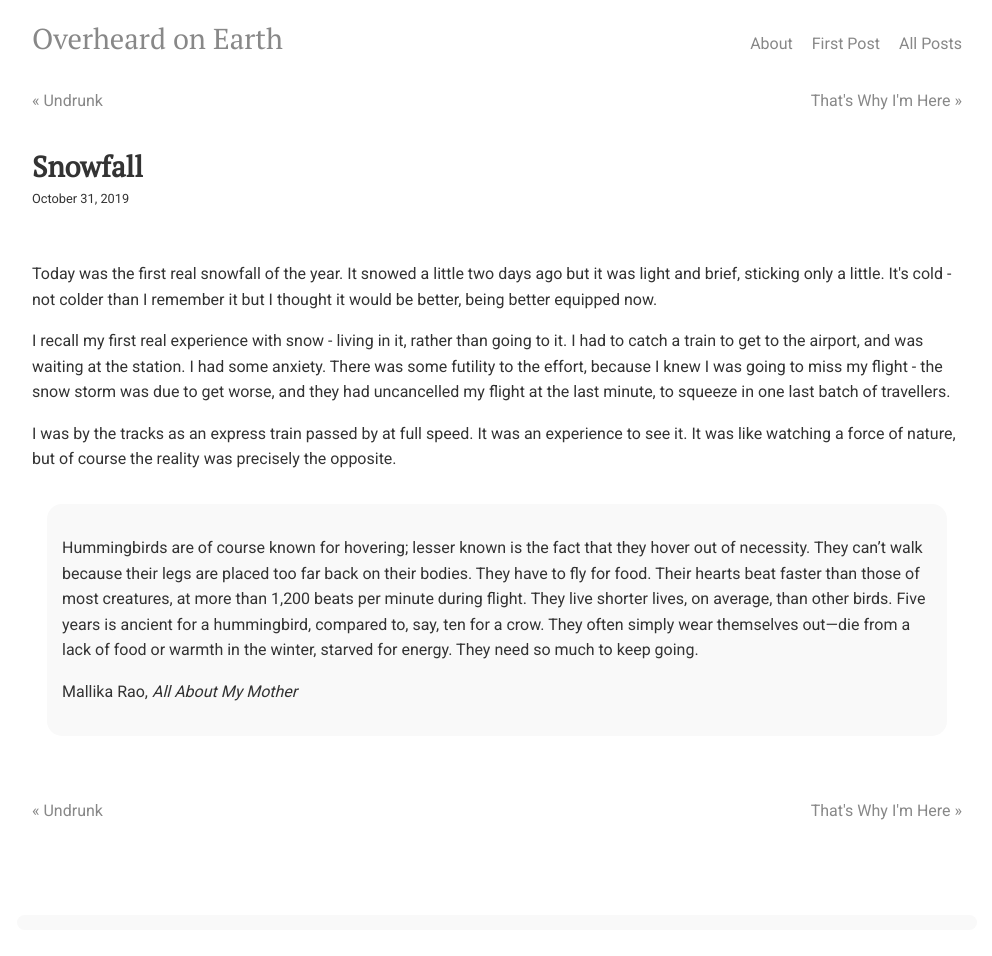
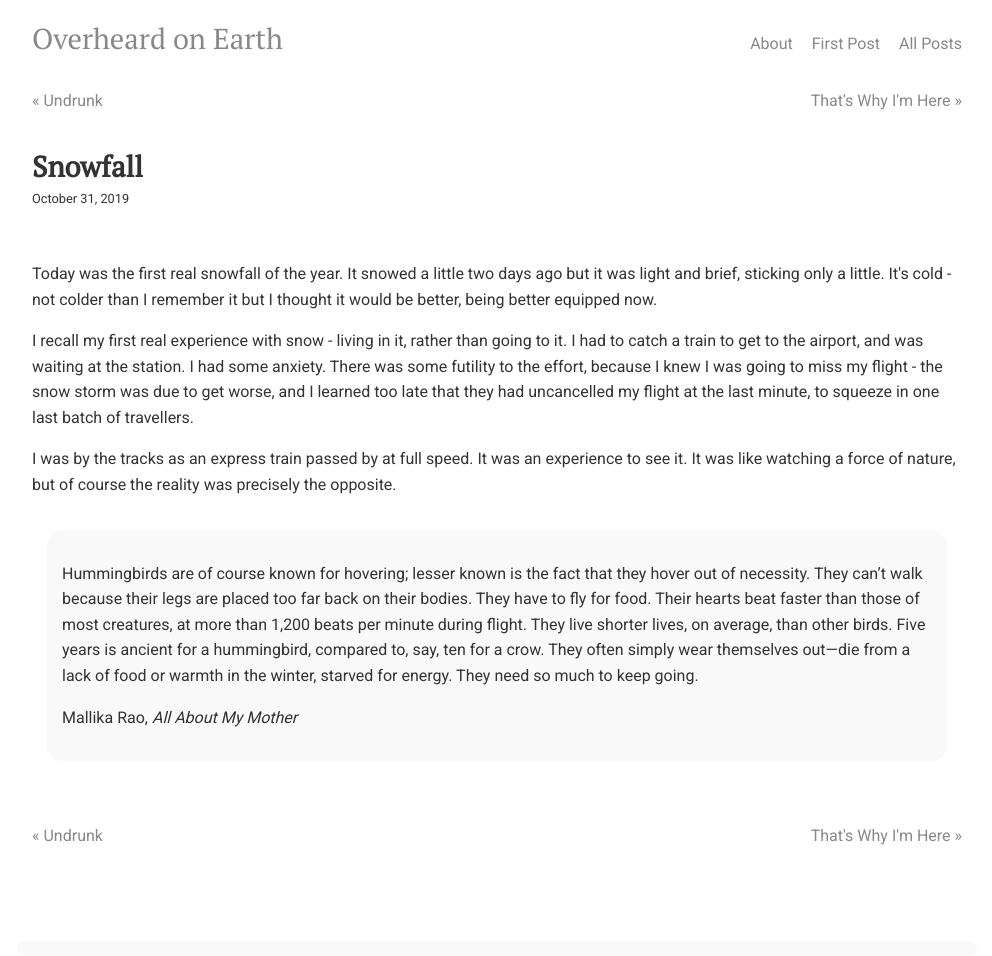
Before and after one commit to overheardonearth/overheardonearth.github.io, a Jekyll site: the page built from _posts/2019-10-31-snowfall.html, in a window 1280 px wide. Shown: the whole page, without its empty margins (143-1135 px from the left). Built offline with Jekyll 4.4.1, drawn with Linux system fonts in a browser that asks for light colours; comment, search, counter and statistics services are not loaded; before the commit the page ends 930 px from its top, so only the background shows below that.

Commit message:
Update 2019-10-31-snowfall.html

```diff
--- a/_posts/2019-10-31-snowfall.html
+++ b/_posts/2019-10-31-snowfall.html
@@ -8,7 +8,7 @@ date: 2019-10-31
 Today was the first real snowfall of the year. It snowed a little two days ago but it was light and brief, sticking only a little. It's cold - not colder than I remember it but I thought it would be better, being better equipped now.
 
 <p>
-I recall my first real experience with snow - living in it, rather than going to it. I had to catch a train to get to the airport, and was waiting at the station. I had some anxiety. There was some futility to the effort, because I knew I was going to miss my flight - the snow storm was due to get worse, and they had uncancelled my flight at the last minute, to squeeze in one last batch of travellers.
+I recall my first real experience with snow - living in it, rather than going to it. I had to catch a train to get to the airport, and was waiting at the station. I had some anxiety. There was some futility to the effort, because I knew I was going to miss my flight - the snow storm was due to get worse, and I learned too late that they had uncancelled my flight at the last minute, to squeeze in one last batch of travellers.
 
 <p>I was by the tracks as an express train passed by at full speed. It was an experience to see it. It was like watching a force of nature, but of course the reality was precisely the opposite.
 
```
